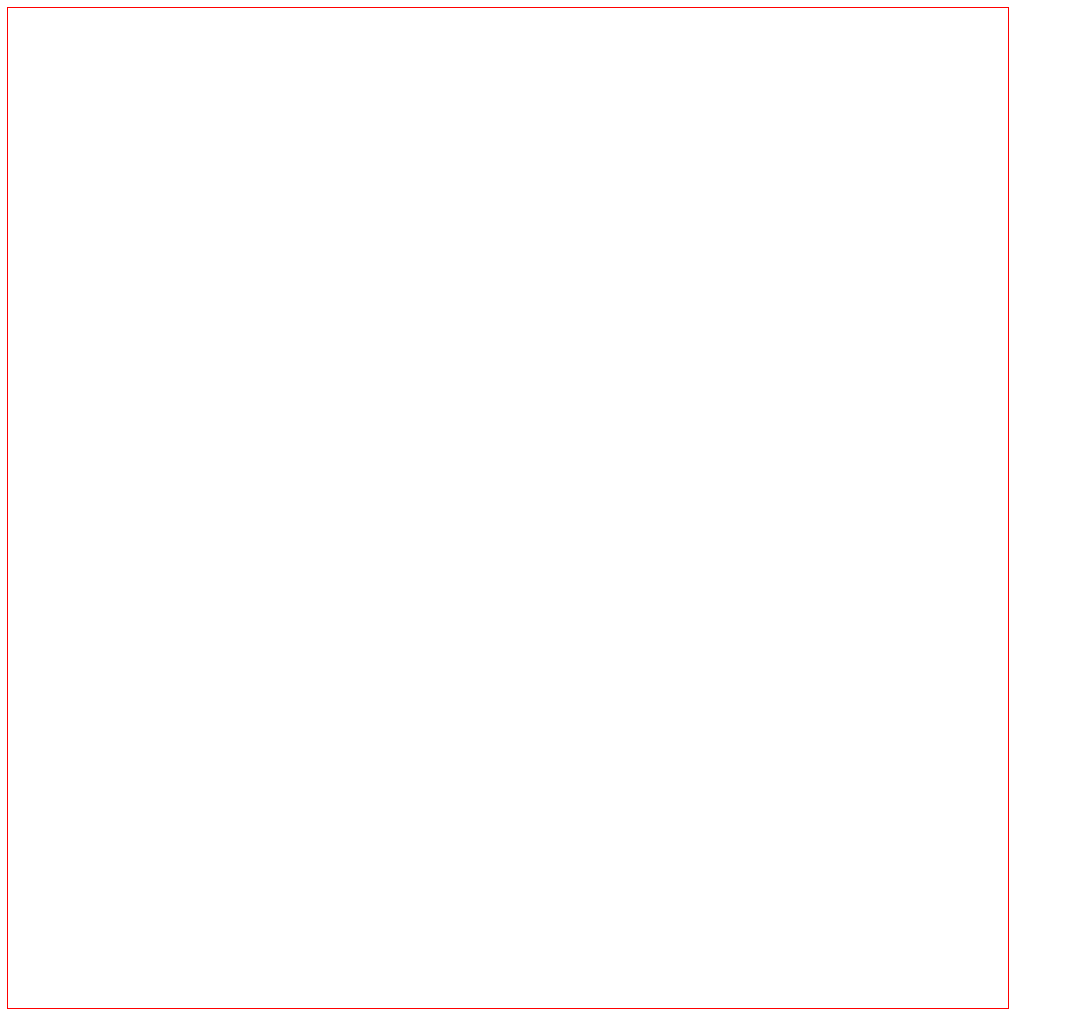
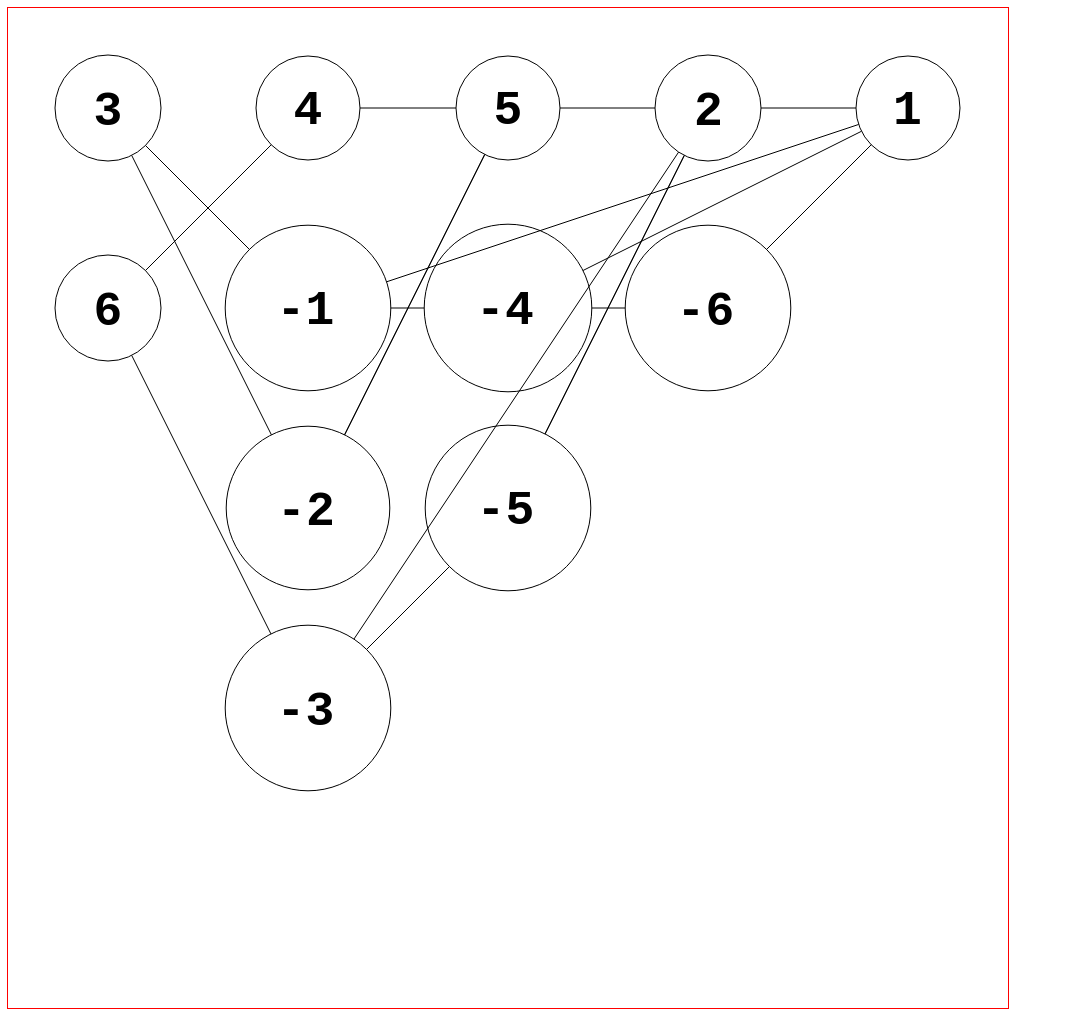
Before and after one commit to abc401/usecase-diagram-generator, a website built with Vite: page index.html in a window 1280 px wide. Shown: the whole page, without its empty margins (0-1065 px from the left). Built offline with nearby package versions, Linux system fonts and the light colour scheme.

Commit message:
switch to typescript + draw graph to canvas

```diff
--- a/package.json
+++ b/package.json
@@ -11,6 +11,8 @@
   "description": "",
   "devDependencies": {
     "prettier": "^3.3.3",
-    "prettier-plugin-jsdoc": "^1.3.0"
+    "prettier-plugin-jsdoc": "^1.3.0",
+    "typescript": "^5.5.4",
+    "vite": "^5.4.2"
   }
 }
--- /dev/null
+++ b/src/canvas.ts
@@ -0,0 +1,13 @@
+const _canvas = document.getElementById("main-canvas");
+if (_canvas == null) {
+  throw Error();
+}
+
+export const canvas = _canvas as HTMLCanvasElement;
+
+const _ctx = canvas.getContext("2d");
+if (_ctx == null) {
+  throw Error();
+}
+
+export const ctx = _ctx;
--- /dev/null
+++ b/src/graph.ts
@@ -0,0 +1,101 @@
+import { ctx } from "./canvas";
+import { Vec2 } from "./math";
+
+export const UNIT = 200;
+export const VERT_PADDING = 20;
+export const GRAPH_OFFSET = 100;
+
+export type VertexID = number;
+export type AdjList = Map<VertexID, VertexID[]>;
+
+export interface LayeredVertIndices {
+  layerIdx: number;
+  vertexIdx: number;
+}
+
+export interface VertexDimensions {
+  textSize: Vec2;
+  radius: number;
+}
+
+export class Vertex {
+  private dim: VertexDimensions;
+  neighbors: Vertex[] = [];
+
+  constructor(
+    readonly id: VertexID,
+    private text: string,
+    public indices: LayeredVertIndices,
+  ) {
+    ctx.font = "bold 48px monospace";
+    const measurement = ctx.measureText(text);
+    const textSize = new Vec2(
+      Math.abs(measurement.actualBoundingBoxLeft) +
+        Math.abs(measurement.actualBoundingBoxRight),
+
+      Math.abs(measurement.actualBoundingBoxAscent) +
+        Math.abs(measurement.actualBoundingBoxDescent),
+    );
+
+    this.dim = {
+      radius: Math.max(textSize.x, textSize.y) + VERT_PADDING,
+      textSize,
+    };
+  }
+
+  getPos() {
+    return new Vec2(
+      this.indices.layerIdx * UNIT + GRAPH_OFFSET,
+      this.indices.vertexIdx * UNIT + GRAPH_OFFSET,
+    );
+  }
+
+  getDim(): VertexDimensions {
+    return {
+      radius: this.dim.radius,
+      textSize: this.dim.textSize.clone(),
+    };
+  }
+
+  getRadius() {
+    return this.dim.radius;
+  }
+  getTextSize() {
+    return this.dim.textSize.clone();
+  }
+
+  draw() {
+    const pos = this.getPos();
+    const dim = this.dim;
+    ctx.beginPath();
+    ctx.ellipse(pos.x, pos.y, dim.radius, dim.radius, 0, 0, 2 * Math.PI);
+    ctx.stroke();
+    ctx.fillText(
+      this.text,
+      pos.x - this.dim.textSize.x / 2,
+      pos.y + dim.textSize.y / 2,
+    );
+  }
+
+  drawEdges() {
+    const dim = this.dim;
+    const pos = this.getPos();
+
+    for (const neighbor of this.neighbors) {
+      const neighborPos = neighbor.getPos();
+      const neighborDim = neighbor.getDim();
+
+      const edgeDirection = neighborPos.sub(pos).norm();
+      const p1 = pos.add(edgeDirection.scalarMul(dim.radius));
+      const p2 = neighborPos.sub(edgeDirection.scalarMul(neighborDim.radius));
+
+      ctx.strokeStyle = "black";
+      ctx.fillStyle = "black";
+
+      ctx.beginPath();
+      ctx.moveTo(p1.x, p1.y);
+      ctx.lineTo(p2.x, p2.y);
+      ctx.stroke();
+    }
+  }
+}
--- /dev/null
+++ b/src/index.ts
@@ -0,0 +1,200 @@
+import { ctx } from "./canvas";
+import { Vec2 } from "./math";
+import {
+  Vertex,
+  VertexID,
+  AdjList,
+  VertexDimensions,
+  VERT_PADDING,
+  GRAPH_OFFSET,
+  UNIT,
+} from "./graph";
+
+function reverseTopSortAux(
+  vertex: VertexID,
+  adjList: AdjList,
+  visitRecord: Map<VertexID, boolean>,
+  ordering: VertexID[],
+) {
+  visitRecord.set(vertex, true);
+  const neighbors = adjList.get(vertex);
+  if (neighbors == null) {
+    throw Error();
+  }
+  for (const neighbor of neighbors) {
+    if (visitRecord.get(neighbor) !== true) {
+      reverseTopSortAux(neighbor, adjList, visitRecord, ordering);
+    }
+  }
+  ordering.push(vertex);
+}
+
+function reverseTopSort(adjList: AdjList, roots: VertexID[]) {
+  const visitRecord = new Map<VertexID, boolean>();
+
+  const ordering = new Array<VertexID>();
+
+  for (const vertex of roots) {
+    reverseTopSortAux(vertex, adjList, visitRecord, ordering);
+  }
+  return ordering;
+}
+
+function assignLayersLongestPath(adjList: AdjList, roots: VertexID[]) {
+  const topOrder = reverseTopSort(adjList, roots);
+  const layerAssignment = new Map<VertexID, number>();
+  for (const root of roots) {
+    layerAssignment.set(root, 0);
+  }
+
+  while (topOrder.length > 0) {
+    const current = topOrder.pop();
+    if (current == null) {
+      throw Error();
+    }
+
+    const neighbors = adjList.get(current);
+    if (neighbors == null) {
+      throw Error();
+    }
+    for (const neighbor of neighbors) {
+      const currentDist = layerAssignment.get(current);
+      if (currentDist == null) {
+        throw Error();
+      }
+
+      const distanceToNeighbor = layerAssignment.get(neighbor);
+      if (distanceToNeighbor == null) {
+        layerAssignment.set(neighbor, currentDist + 1);
+      } else if (distanceToNeighbor < currentDist + 1) {
+        layerAssignment.set(neighbor, currentDist + 1);
+      }
+    }
+  }
+  return layerAssignment;
+}
+
+function createLayers(
+  layerAssignments: Map<VertexID, number>,
+  adjList: AdjList,
+) {
+  const layers: Vertex[][] = [];
+  const vertices = new Map<VertexID, Vertex>();
+
+  for (const [vertexID, layerIdx] of layerAssignments) {
+    if (layers[layerIdx] == null) {
+      layers[layerIdx] = [];
+    }
+    const currLayer = layers[layerIdx];
+    console.log("vertexID: ", vertexID);
+    const vertex = new Vertex(vertexID, vertexID.toString(), {
+      layerIdx,
+      vertexIdx: currLayer.length,
+    });
+    vertices.set(vertexID, vertex);
+    currLayer.push(vertex);
+  }
+
+  let currDummyVertexID = -1;
+  for (
+    let currentLayerIdx = 0;
+    currentLayerIdx < layers.length;
+    currentLayerIdx++
+  ) {
+    const layer = layers[currentLayerIdx];
+    for (const vertex of layer) {
+      const neighborIDs = adjList.get(vertex.id);
+
+      if (neighborIDs == null) {
+        throw Error();
+      }
+      for (const neighborID of neighborIDs) {
+        const neighborVertex = vertices.get(neighborID);
+        if (neighborVertex == null) {
+          throw Error();
+        }
+
+        const desiredNeighborLayerIdx = currentLayerIdx + 1;
+        const desiredNeighborLayer = layers[desiredNeighborLayerIdx];
+
+        if (neighborVertex.indices.layerIdx > desiredNeighborLayerIdx) {
+          const dummyVertex = new Vertex(
+            currDummyVertexID,
+            currDummyVertexID.toString(),
+            {
+              layerIdx: desiredNeighborLayerIdx,
+              vertexIdx: desiredNeighborLayer.length,
+            },
+          );
+          adjList.set(dummyVertex.id, [neighborVertex.id]);
+          dummyVertex.neighbors.push(neighborVertex);
+
+          vertex.neighbors.push(dummyVertex);
+          desiredNeighborLayer.push(dummyVertex);
+          // layerAssignments.set(currDummyVertexID, currentLayerIdx + 1);
+          currDummyVertexID -= 1;
+        } else if (
+          neighborVertex.indices.layerIdx === desiredNeighborLayerIdx
+        ) {
+          vertex.neighbors.push(neighborVertex);
+        } else {
+          console.log("adjList: ", adjList);
+          console.log("layers: ", layers);
+          throw Error();
+        }
+      }
+      // adjList.set(vertex, newNeighbors);
+    }
+  }
+  return layers;
+}
+
+function sugiyamaGraphLayout(
+  adjList: AdjList,
+  roots: VertexID[],
+): [Vertex[][], Map<VertexID, number>] {
+  const layerAssignments = assignLayersLongestPath(adjList, roots);
+
+  console.log("layer Assignments: ", layerAssignments);
+  const layers = createLayers(layerAssignments, adjList);
+  return [layers, layerAssignments];
+}
+
+function drawGraph(
+  layers: Vertex[][],
+  adjList: AdjList,
+  layerAssignments: Map<VertexID, number>,
+) {
+  for (const currLayer of layers) {
+    for (const vertex of currLayer) {
+      vertex.draw();
+    }
+  }
+
+  for (const currLayer of layers) {
+    for (const vertex of currLayer) {
+      vertex.drawEdges();
+    }
+  }
+}
+
+function main() {
+  const adjList: AdjList = new Map([
+    [1, []],
+    [2, [1]],
+    [3, [1, 5]],
+    [4, [5]],
+    [5, [2]],
+    [6, [4, 2]],
+  ]);
+
+  const roots: VertexID[] = [3, 6];
+  const [layers, layerAssignment] = sugiyamaGraphLayout(adjList, roots);
+
+  drawGraph(layers, adjList, layerAssignment);
+  console.log("layers: ", layers);
+  console.log("layer Assignment: ", layerAssignment);
+  console.log("adjList: ", adjList);
+}
+
+main();
--- a/src/js/index.js
+++ /dev/null
@@ -1,127 +0,0 @@
-const adjLists = {
-  1: [],
-  2: [1],
-  3: [1, 5],
-  4: [5],
-  5: [2],
-  6: [4, 2],
-};
-
-const roots = [3, 6];
-
-/**
- * @param {number} vertex
- * @param {{ [key: number]: number[] }} adjList
- * @param {Map<number, boolean>} visitRecord
- * @param {number[]} ordering
- */
-function topologicalSortAux(vertex, adjList, visitRecord, ordering) {
-  visitRecord[vertex] = true;
-  for (const neighbor of adjList[vertex]) {
-    if (!visitRecord[neighbor]) {
-      topologicalSortAux(neighbor, adjList, visitRecord, ordering);
-    }
-  }
-  ordering.push(vertex);
-}
-
-/**
- * @param {{ [key: number]: number[] }} adjList
- * @param {number[]} roots
- * @returns A list containing all the vertices of `ajdList` in reverse
- *   topological ordering .i.e. The last element of the list is the first
- *   element of the topological ordering
- */
-function topologicalSort(adjList, roots) {
-  /** @type {Map<number, boolean>} */
-  const visitRecord = new Map();
-
-  /** @type {number[]} */
-  const ordering = [];
-
-  for (const vertex of roots) {
-    topologicalSortAux(vertex, adjList, visitRecord, ordering);
-  }
-  return ordering;
-}
-
-/**
- * @param {{ [key: number]: number[] }} adjList
- * @param {number[]} roots
- */
-function assignLayersLongestPath(adjList, roots) {
-  const topOrder = topologicalSort(adjList, roots);
-  /** @type {Map<number, number>} */
-  const distanceTo = new Map();
-  for (const root of roots) {
-    distanceTo.set(root, 0);
-  }
-
-  while (topOrder.length > 0) {
-    const current = topOrder.pop();
-    for (const neighbor of adjList[current]) {
-      const currentDist = distanceTo.get(current);
-      const distanceToNeighbor = distanceTo.get(neighbor);
-      if (distanceToNeighbor == null) {
-        distanceTo.set(neighbor, currentDist + 1);
-      } else if (distanceToNeighbor < distanceTo.get(current) + 1) {
-        distanceTo.set(neighbor, currentDist + 1);
-      }
-    }
-  }
-  return distanceTo;
-}
-
-/**
- * @param {{ [key: number]: number[] }} adjLists
- * @param {number[]} roots
- */
-function sugiyamaGraphLayout(adjLists, roots) {
-  const layerAssignments = assignLayersLongestPath(adjLists, roots);
-
-  /** @type {number[][]} */
-  const layers = [];
-  for (const [vertex, layerIdx] of layerAssignments) {
-    if (layers[layerIdx] == null) {
-      layers[layerIdx] = [];
-    }
-    layers[layerIdx].push(vertex);
-  }
-
-  let currentDummyVertex = -1;
-  for (
-    let currentLayerIdx = 0;
-    currentLayerIdx < layers.length;
-    currentLayerIdx++
-  ) {
-    const layer = layers[currentLayerIdx];
-    for (const vertex of layer) {
-      const newAdjList = [];
-      for (const neighbor of adjLists[vertex]) {
-        const neighborLayer = layerAssignments.get(neighbor);
-        if (neighborLayer == null) {
-          throw Error();
-        }
-        if (neighborLayer > currentLayerIdx + 1) {
-          adjLists[currentDummyVertex] = [neighbor];
-          newAdjList.push(currentDummyVertex);
-          layers[currentLayerIdx + 1].push(currentDummyVertex);
-          currentDummyVertex -= 1;
-        }
-        if (neighborLayer === currentLayerIdx + 1) {
-          newAdjList.push(neighbor);
-        }
-        if (neighborLayer < currentLayerIdx + 1) {
-          console.log("adjLists: ", adjLists);
-          console.log("layers: ", layers);
-          throw Error();
-        }
-      }
-      adjLists[vertex] = newAdjList;
-    }
-  }
-  console.log("adjLists: ", adjLists);
-  return layers;
-}
-
-console.log(sugiyamaGraphLayout(adjLists, roots));
--- /dev/null
+++ b/src/math.ts
@@ -0,0 +1,133 @@
+export class Vec2 {
+  constructor(
+    readonly x: number,
+    readonly y: number,
+  ) {}
+
+  clone() {
+    return new Vec2(this.x, this.y);
+  }
+
+  eq(other: Vec2) {
+    return this.x === other.x && this.y === other.y;
+  }
+
+  add(other: Vec2) {
+    return new Vec2(this.x + other.x, this.y + other.y);
+  }
+
+  sub(other: Vec2) {
+    return new Vec2(this.x - other.x, this.y - other.y);
+  }
+
+  filterNaN() {
+    return new Vec2(isNaN(this.x) ? 0 : this.x, isNaN(this.y) ? 0 : this.y);
+  }
+
+  norm() {
+    return this.scalarDiv(this.mag()).filterNaN();
+  }
+
+  scalarMul(scalar: number) {
+    return new Vec2(this.x * scalar, this.y * scalar);
+  }
+
+  scalarDiv(scalar: number) {
+    return new Vec2(this.x / scalar, this.y / scalar);
+  }
+
+  lerp(other: Vec2, t: number) {
+    return this.add(other.sub(this).scalarMul(t));
+  }
+
+  mag() {
+    return Math.sqrt(this.x * this.x + this.y * this.y);
+  }
+
+  neg() {
+    return new Vec2(-this.x, -this.y);
+  }
+
+  isZero() {
+    return this.x === 0 && this.y === 0;
+  }
+}
+
+export class Rect {
+  constructor(
+    public x: number,
+    public y: number,
+    public w: number,
+    public h: number,
+  ) {}
+
+  get xy() {
+    return new Vec2(this.x, this.y);
+  }
+
+  get wh() {
+    return new Vec2(this.w, this.h);
+  }
+
+  set xy(xy: Vec2) {
+    this.x = xy.x;
+    this.y = xy.y;
+  }
+
+  aspectRatio() {
+    return this.w / this.h;
+  }
+
+  static fromEndPoints(p1: Vec2, p2: Vec2) {
+    return new Rect(
+      p1.x > p2.x ? p2.x : p1.x,
+      p1.y > p2.y ? p2.y : p1.y,
+      Math.abs(p1.x - p2.x),
+      Math.abs(p1.y - p2.y),
+    );
+  }
+
+  clone() {
+    return new Rect(this.x, this.y, this.w, this.h);
+  }
+
+  forceAspectRatio(aspectRatio: number) {
+    return new Rect(
+      this.x,
+      this.y,
+      this.w > this.h ? this.w : aspectRatio * this.h,
+      this.w > this.h ? this.w / aspectRatio : this.h,
+    );
+  }
+
+  midPoint() {
+    return new Vec2(this.x + this.w / 2, this.y + this.h / 2);
+  }
+
+  withMidPoint(midPoint: Vec2) {
+    return new Rect(
+      midPoint.x - this.w / 2,
+      midPoint.y - this.h / 2,
+      this.w,
+      this.h,
+    );
+  }
+
+  pointIntersection(point: Vec2): boolean {
+    if (
+      point.x >= this.x &&
+      point.x <= this.x + this.w &&
+      point.y >= this.y &&
+      point.y <= this.y + this.h
+    ) {
+      return true;
+    }
+    return false;
+  }
+}
+
+export function clamp(value: number, min: number, max: number) {
+  if (value < min) return min;
+  if (value > max) return max;
+  return value;
+}
```
Also changed, not shown: index.html (renamed from src/index.html, +1 -1 lines), jsconfig.json (deleted, +0 -8 lines), tsconfig.json (added, +108 -0 lines), 1 other file.
